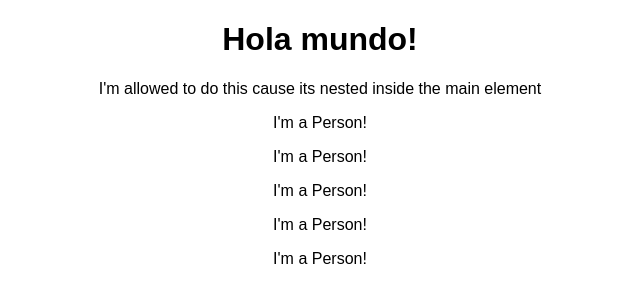
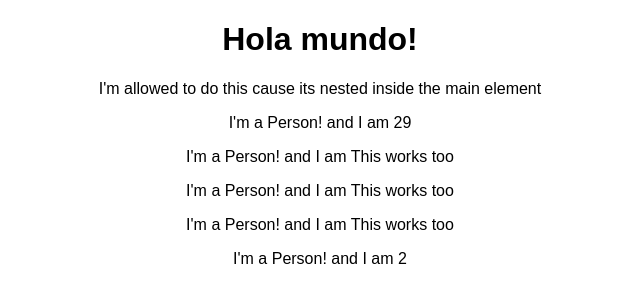
Before and after one commit to cetzz/react-complete-guide, a React (Create React App) app: page / in a window 1280 px wide. Shown: the top 302 px of the page, without its empty margins (320-960 px from the left). Built offline with nearby package versions, Linux system fonts and the light colour scheme.

Commit message:
class 35

```diff
--- a/src/Person/Person.js
+++ b/src/Person/Person.js
@@ -1,7 +1,7 @@
 import React from 'react';
 
 const person = ()=>{
-    return <p> I'm a Person!</p>
-}
-
+    return <p> I'm a Person! and I am {(Math.round(Math.random())==1?Math.floor(Math.random()*30):'This works too')}</p>
+}//ternaries can also work btw. But the important part of this is that we need { }
+//to output code
 export default person;
```
